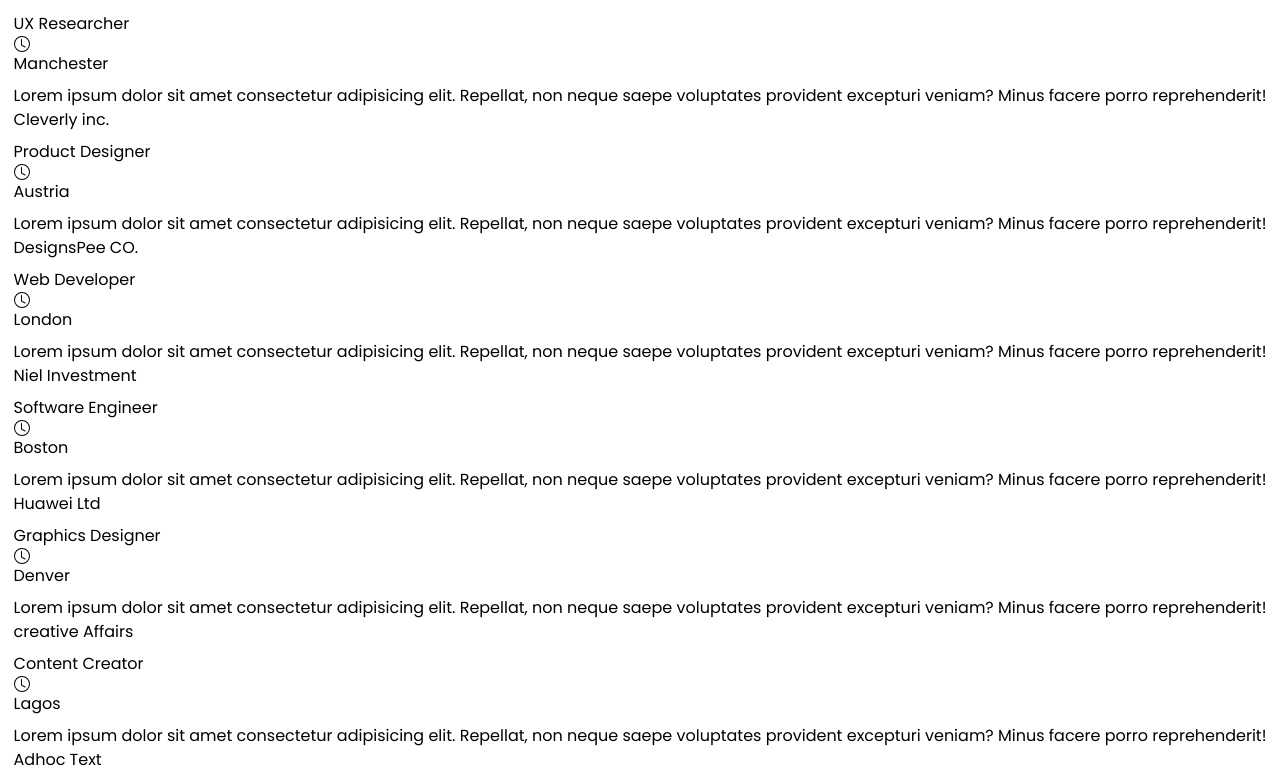
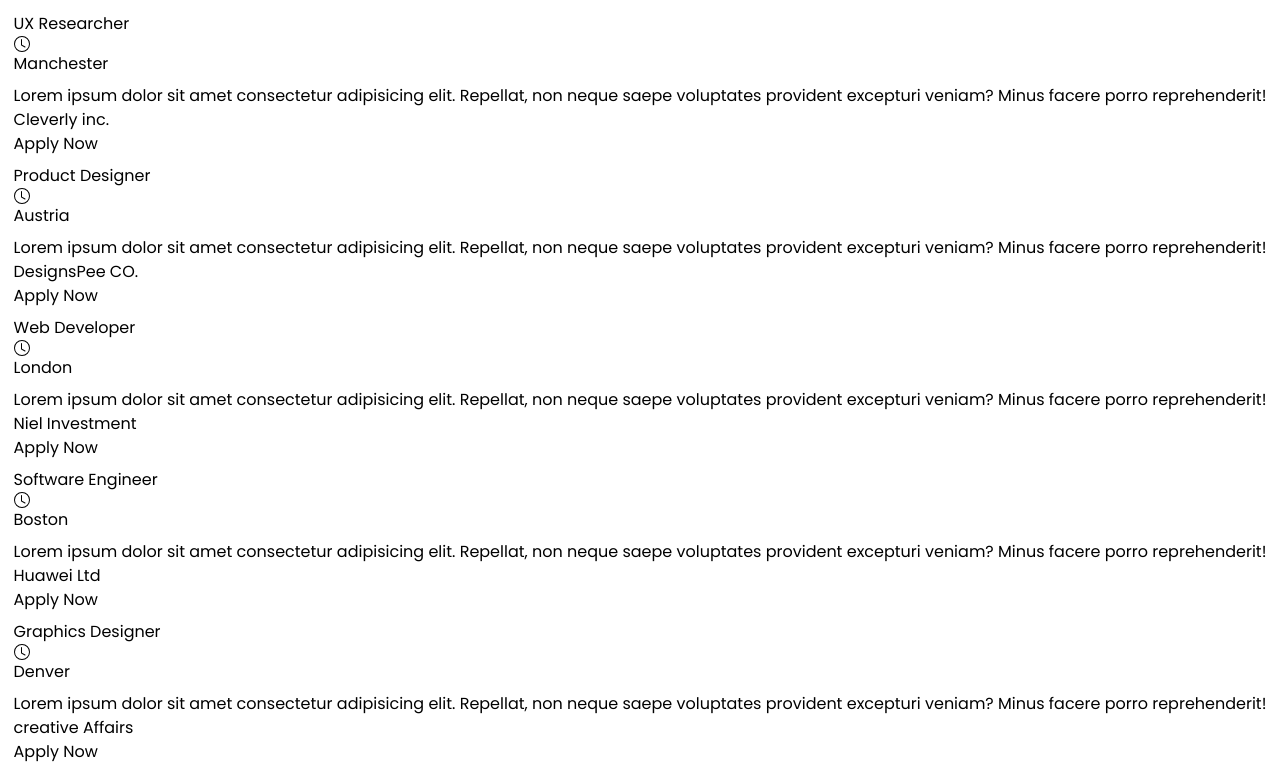
Before and after one commit to cleverAkanimoh/tailwind-learning-project, a React (Vite) app: page / in a window 1280 px wide. Shown: the top 775 px of the page. Built offline with nearby package versions, Linux system fonts and the light colour scheme.

Commit message:
modified availableWorks.jsx in Components

```diff
--- a/src/Components/availableWorks.jsx
+++ b/src/Components/availableWorks.jsx
@@ -18,10 +18,10 @@
                                 <span>{location}</span>
                             </div>
 
-                            <div>
+                            <div className="flex flex-col">
                                 <p>{desc}</p>
                                 <span>{companyName}</span>
-                                <a href={url}></a>
+                                <a href={url}>Apply Now</a>
                             </div>
                         </div>
                     )
```
